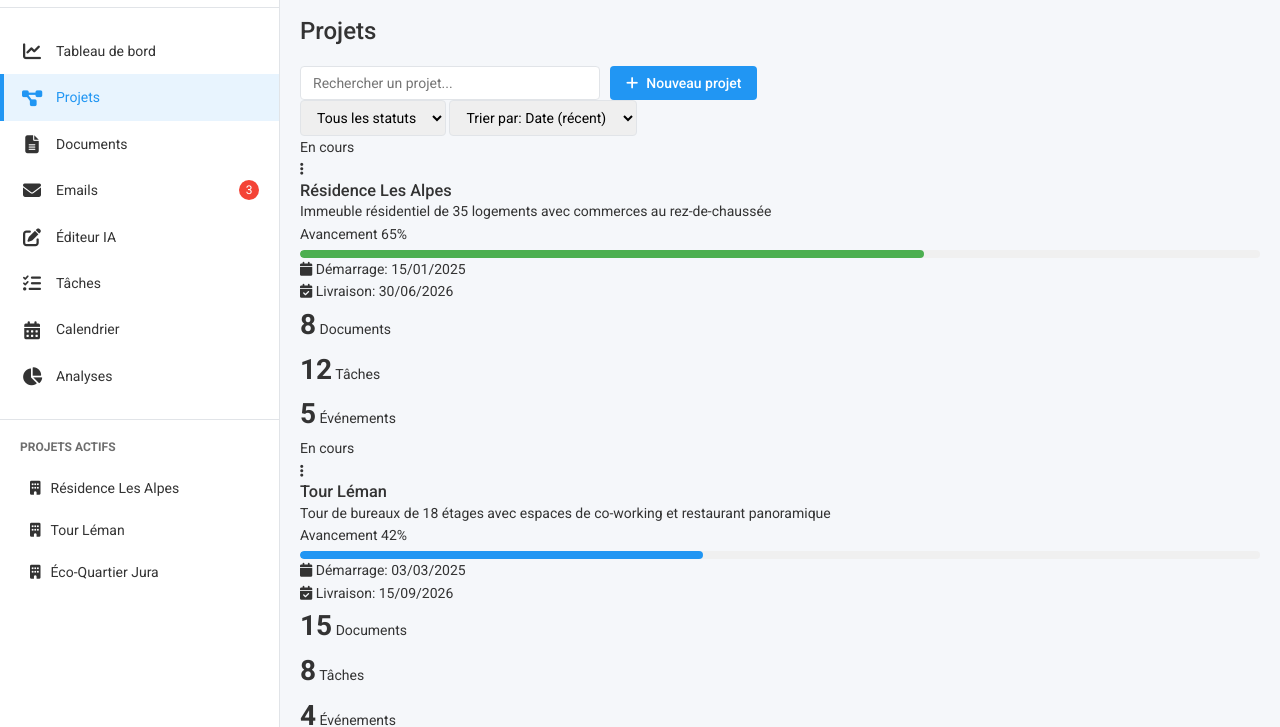
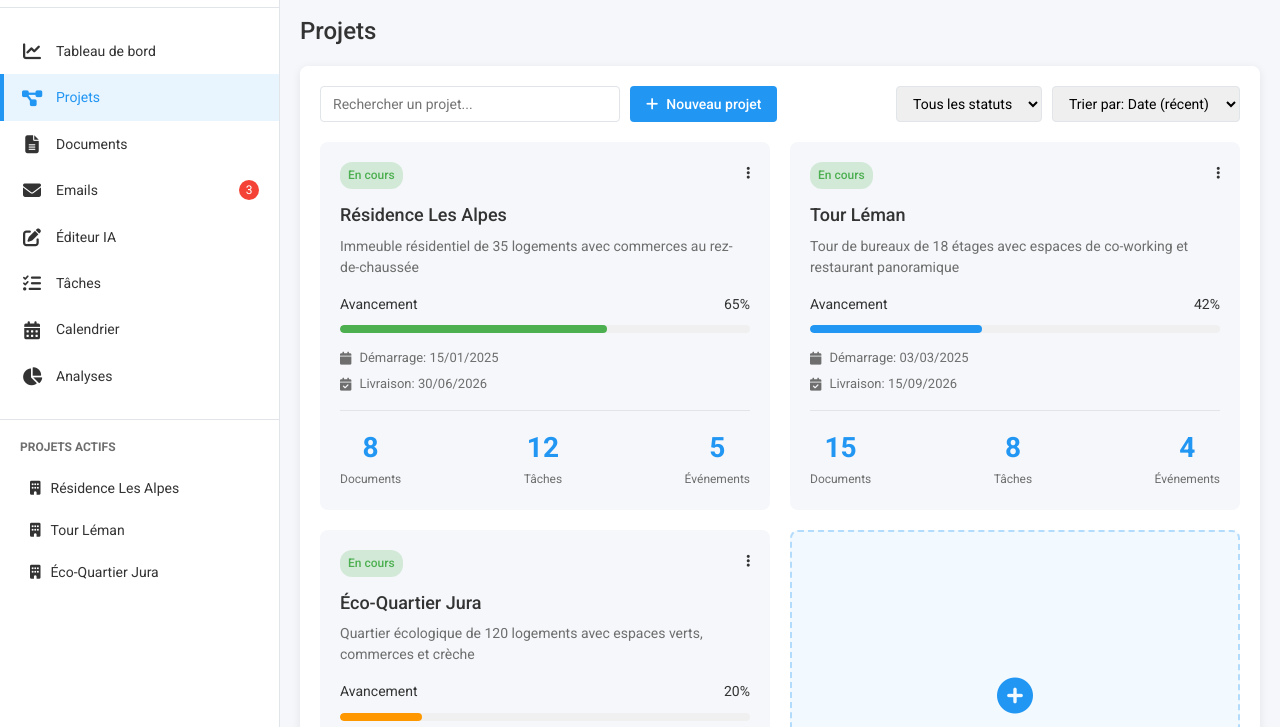
Before and after one commit to danielmaitredarest/impactpilotage, a plain HTML site: page index.html in a window 1280 px wide. Both pictures are taken after a click on the item "Projets". Shown: the part 73-800 px from the top of the page. Drawn offline with Linux system fonts and the light colour scheme.

Commit message:
Update styles.css

```diff
--- a/styles.css
+++ b/styles.css
@@ -305,6 +305,173 @@ h1, h2, h3, h4, h5, h6 {
     font-weight: 500;
 }
 
+/* Page Projets */
+.projects-container {
+    background-color: white;
+    border-radius: 8px;
+    padding: 20px;
+    box-shadow: var(--shadow);
+}
+
+.projects-header {
+    display: flex;
+    justify-content: space-between;
+    margin-bottom: 20px;
+}
+
+.projects-filters {
+    display: flex;
+    gap: 10px;
+}
+
+.projects-grid {
+    display: grid;
+    grid-template-columns: repeat(auto-fill, minmax(300px, 1fr));
+    gap: 20px;
+}
+
+.project-card {
+    background-color: var(--bg-color);
+    border-radius: 8px;
+    padding: 20px;
+    transition: var(--transition);
+}
+
+.project-card:hover {
+    transform: translateY(-5px);
+    box-shadow: 0 5px 15px rgba(0, 0, 0, 0.1);
+}
+
+.project-header {
+    display: flex;
+    justify-content: space-between;
+    margin-bottom: 15px;
+}
+
+.project-status {
+    display: inline-block;
+    padding: 4px 8px;
+    border-radius: 12px;
+    font-size: 12px;
+    font-weight: 500;
+}
+
+.project-status.active {
+    background-color: rgba(76, 175, 80, 0.2);
+    color: var(--green);
+}
+
+.project-status.paused {
+    background-color: rgba(255, 152, 0, 0.2);
+    color: var(--orange);
+}
+
+.project-status.completed {
+    background-color: rgba(33, 150, 243, 0.2);
+    color: var(--blue);
+}
+
+.project-card h3 {
+    font-size: 18px;
+    margin-bottom: 10px;
+}
+
+.project-description {
+    color: var(--light-text);
+    margin-bottom: 15px;
+    font-size: 14px;
+    line-height: 1.5;
+    height: 42px;
+    overflow: hidden;
+    text-overflow: ellipsis;
+    display: -webkit-box;
+    -webkit-line-clamp: 2;
+    -webkit-box-orient: vertical;
+}
+
+.project-progress {
+    margin-bottom: 15px;
+}
+
+.progress-info {
+    display: flex;
+    justify-content: space-between;
+    margin-bottom: 5px;
+    font-size: 14px;
+}
+
+.project-meta {
+    display: flex;
+    flex-direction: column;
+    gap: 5px;
+    margin-bottom: 15px;
+}
+
+.meta-item {
+    display: flex;
+    align-items: center;
+    gap: 8px;
+    font-size: 13px;
+    color: var(--light-text);
+}
+
+.project-stats {
+    display: flex;
+    justify-content: space-between;
+    border-top: 1px solid var(--border-color);
+    padding-top: 15px;
+}
+
+.stat-item {
+    display: flex;
+    flex-direction: column;
+    align-items: center;
+}
+
+.stat-number {
+    font-size: 18px;
+    font-weight: 600;
+    color: var(--primary-color);
+}
+
+.stat-label {
+    font-size: 12px;
+    color: var(--light-text);
+}
+
+.new-project-card {
+    background-color: rgba(33, 150, 243, 0.05);
+    border: 2px dashed rgba(33, 150, 243, 0.3);
+    border-radius: 8px;
+    display: flex;
+    align-items: center;
+    justify-content: center;
+    min-height: 250px;
+    cursor: pointer;
+    transition: var(--transition);
+}
+
+.new-project-card:hover {
+    background-color: rgba(33, 150, 243, 0.1);
+}
+
+.add-project {
+    display: flex;
+    flex-direction: column;
+    align-items: center;
+    gap: 10px;
+    color: var(--primary-color);
+}
+
+.add-project i {
+    font-size: 36px;
+}
+
+.add-project p {
+    font-size: 16px;
+    font-weight: 500;
+}
+
 /* Pages de contenu */
 .content-pages {
     flex: 1;
```
